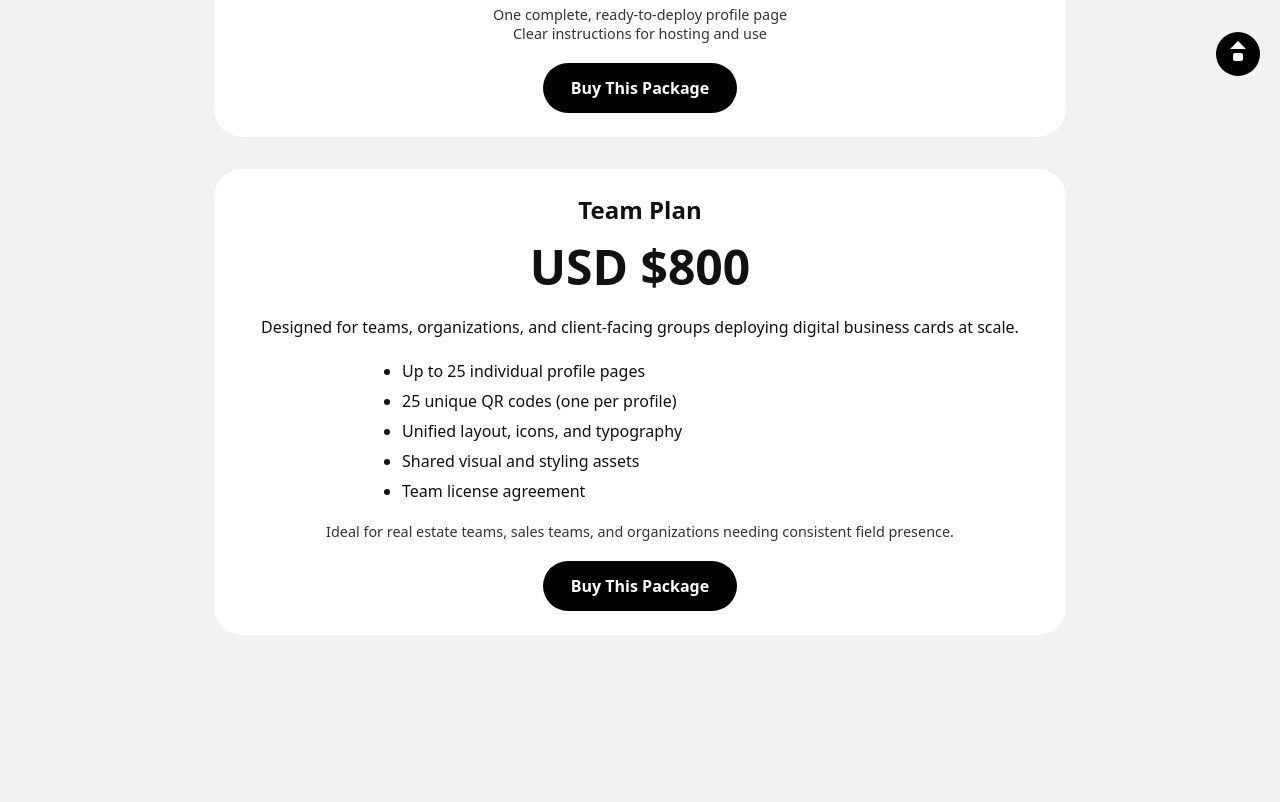
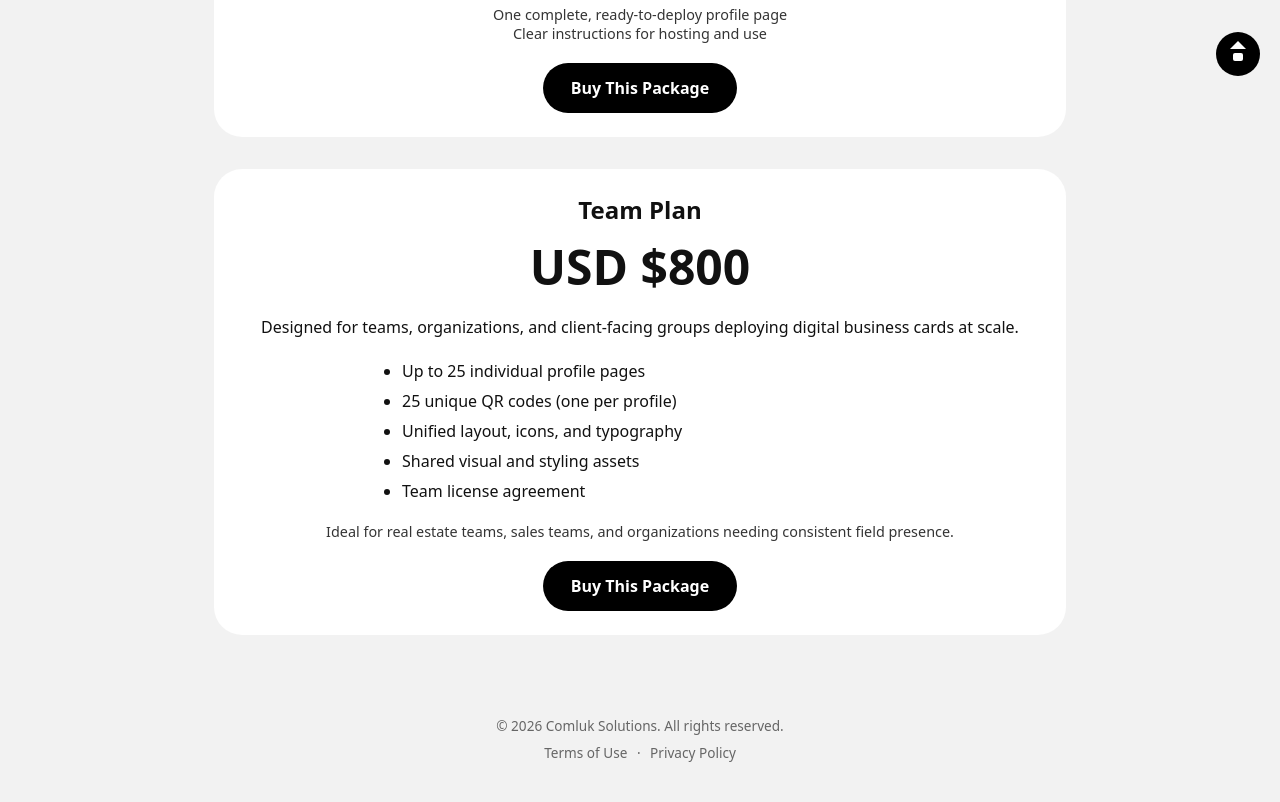
Before and after one commit to comluksolutions-ai/website, a plain HTML site: page price.html in a window 1280 px wide. Shown: the part 704-1506 px from the top of the page. Before the commit the page ends 1395 px from the top, so only its background shows below. Drawn offline with Linux system fonts and the light colour scheme.

Commit message:
Add footer with copyright and policy links
Added footer section with copyright and links.

```diff
--- a/price.html
+++ b/price.html
@@ -225,5 +225,57 @@
     <div class="home-icon"></div>
   </a>
 
+<!-- ===== FOOTER ===== -->
+<footer class="site-footer">
+  <div class="footer-inner">
+    <p class="footer-copy">
+      © 2026 Comluk Solutions. All rights reserved.
+    </p>
+    <p class="footer-links">
+      <a href="terms.html">Terms of Use</a>
+      <span class="divider">·</span>
+      <a href="privacy.html">Privacy Policy</a>
+    </p>
+  </div>
+</footer>
+
+<style>
+.site-footer {
+  margin-top: 1px;
+  padding: 24px 16px 40px;
+  text-align: center;
+  font-size: 0.85rem;
+  color: #666;
+}
+
+.site-footer a {
+  color: #666;
+  text-decoration: none;
+  font-weight: 500;
+}
+
+.site-footer a:hover {
+  text-decoration: underline;
+}
+
+.footer-inner {
+  max-width: 900px;
+  margin: 0 auto;
+}
+
+.footer-copy {
+  margin: 0 0 8px;
+}
+
+.footer-links {
+  margin: 0;
+}
+
+.divider {
+  margin: 0 6px;
+}
+</style>
+<!-- ===== END FOOTER ===== -->
+
 </body>
 </html>
```
